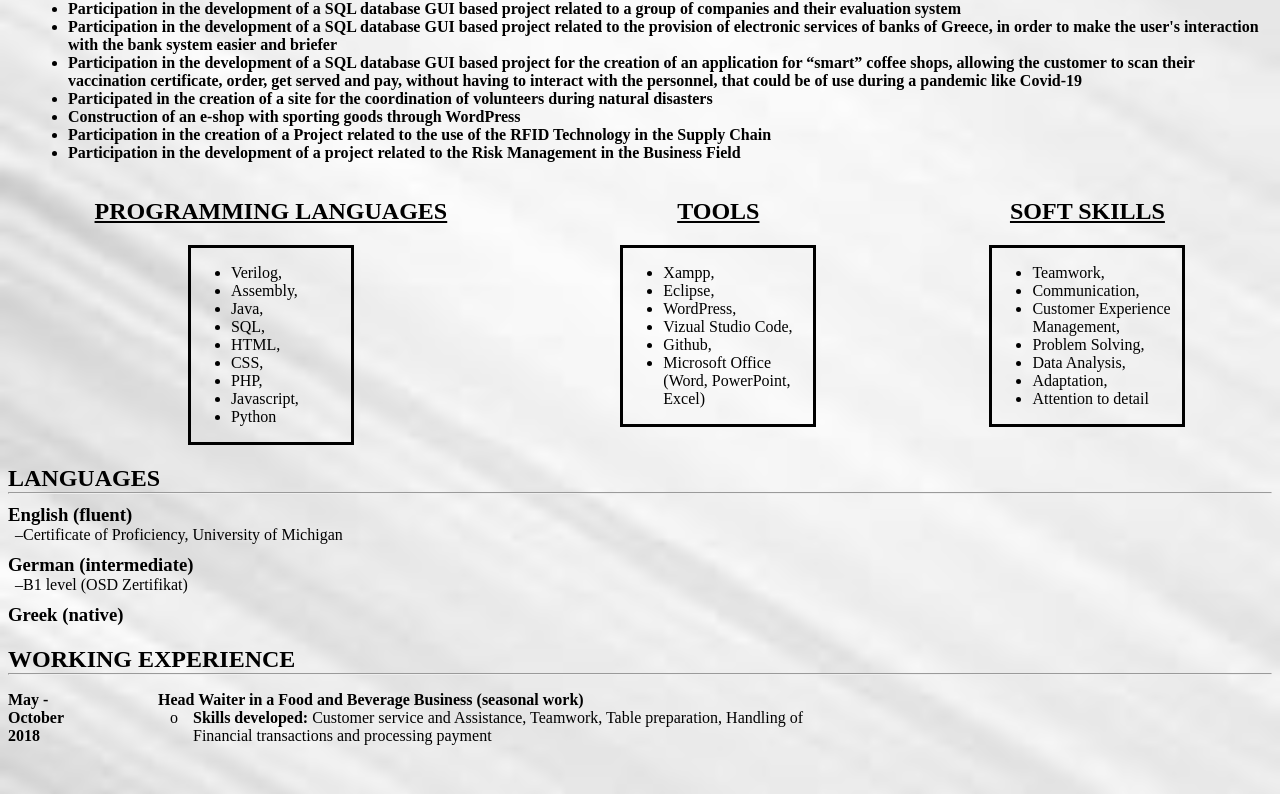
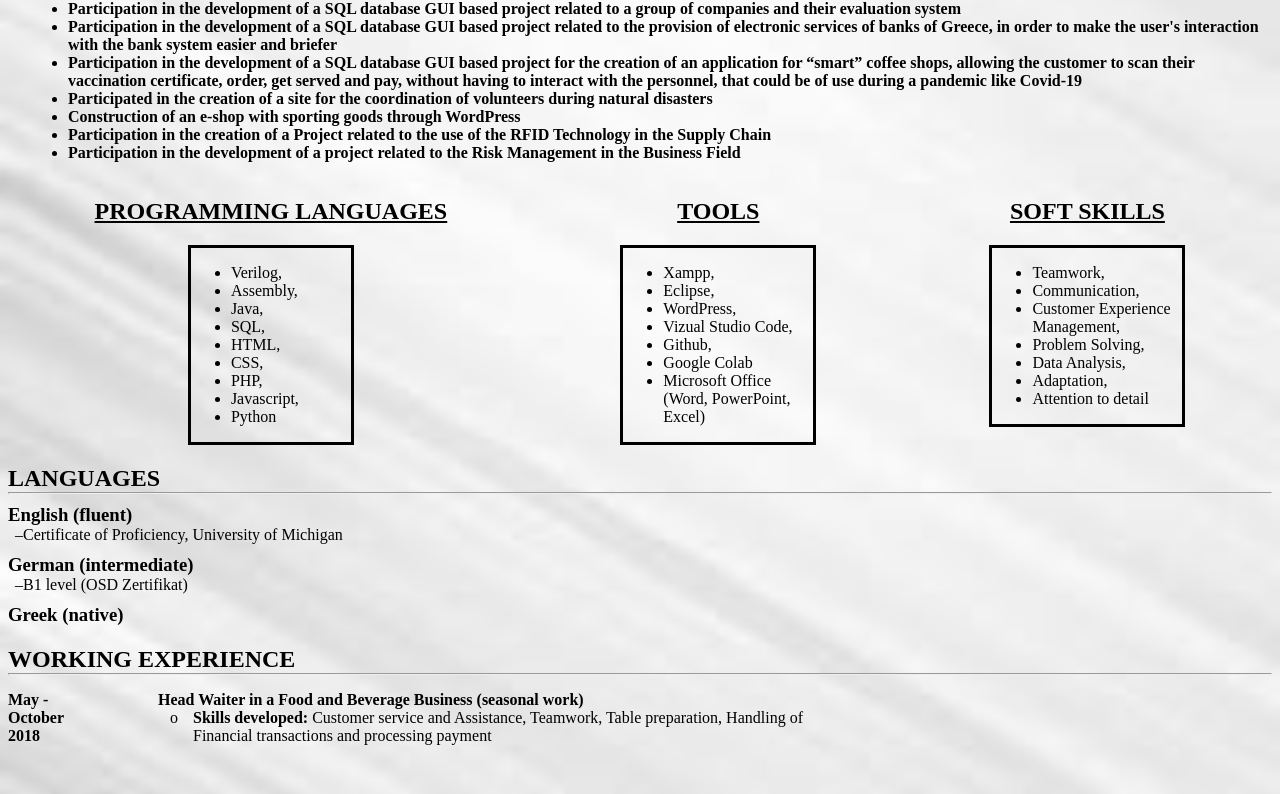
Before and after one commit to MariosFokos/MyResume, a plain HTML site: page index.html in a window 1280 px wide. Shown: the part 556-1350 px from the top of the page. Drawn offline with Linux system fonts and the light colour scheme.

Commit message:
Update index.html

```diff
--- a/index.html
+++ b/index.html
@@ -96,6 +96,7 @@
                 <li>WordPress,</li>
                 <li>Vizual Studio Code,</li>
                 <li>Github,</li>
+                <li>Google Colab</li>
                 <li>Microsoft Office <br>(Word, PowerPoint, Excel)</li>
               </ul>
             </div>
```
